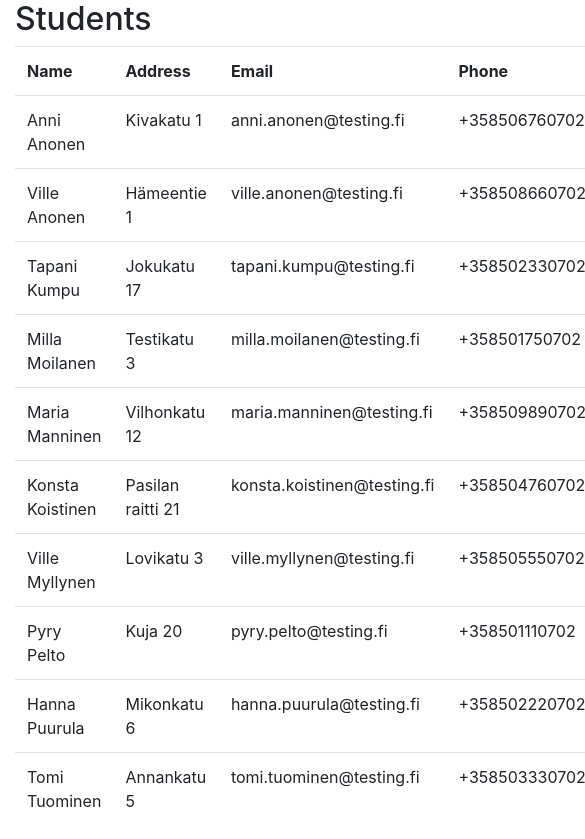
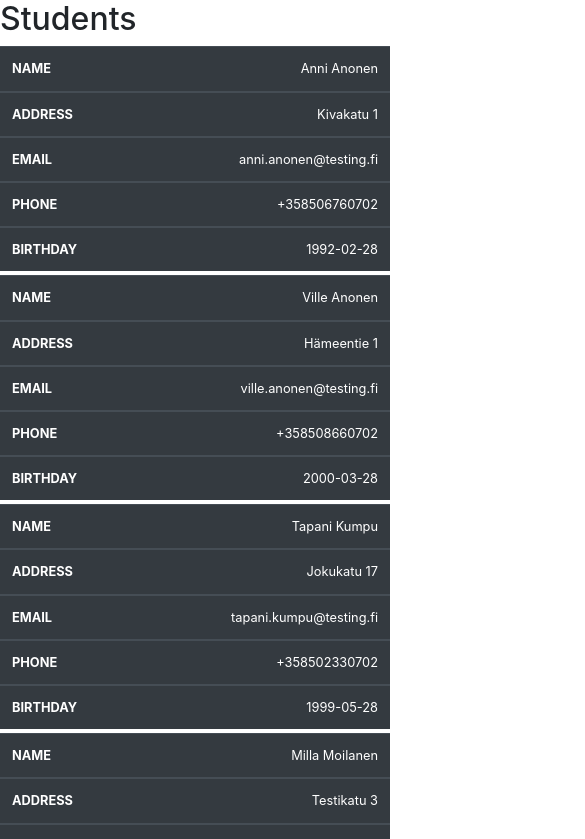
Before and after one commit to JRgraphics/student-manager, a React (Create React App) app: page / in a window 390 px wide. Shown: the top 839 px of the page, 585 px wide, since content can reach past the window. Built offline with nearby package versions, Linux system fonts and the light colour scheme; data requests are answered from the project's data file.

Commit message:
added styling and responsiveness to the student table and created component for studenttable's rows

```diff
--- a/src/components/StudentTable/StudentTable.jsx
+++ b/src/components/StudentTable/StudentTable.jsx
@@ -0,0 +1,53 @@
+import React, { useEffect } from 'react';
+import { connect } from 'react-redux';
+import { fetchStudents } from '../../redux';
+import './StudentTable.sass';
+import StudentTableItem from './StudentTableItem';
+
+function StudentTable({ studentData, fetchStudents}) {
+    useEffect(() => {
+        fetchStudents()
+    }, [])
+    const headers = ["Name", "Address", "Email", "Phone", "Birthday"];
+    return studentData.loading ? (
+        <h2>Loading...</h2>
+    ) : studentData.error ? (
+        <h2>{studentData.error}</h2>
+    ) : (
+        <div>
+            <h2>Students</h2>
+            <table className="table table-dark table-hover p-0 m-0">
+                <tbody>
+                    <tr className="thead">
+                        {
+                        headers.map(header =>
+                            <th scope="col">{header}</th>
+                        )
+                        }
+                    </tr>
+                    {
+                    studentData &&
+                    studentData.student &&
+                    studentData.student.map((value, index) =>
+                        <StudentTableItem value={value} index={index} />
+                        )
+                     }
+                </tbody>
+            </table>
+        </div>
+    )
+}
+
+const mapStateToProps = state => {
+    return {
+        studentData: state.student
+    }
+}
+
+const mapDispatchToProps = dispatch => {
+    return {
+        fetchStudents: () => dispatch(fetchStudents())
+    }
+}
+
+export default connect(mapStateToProps, mapDispatchToProps)(StudentTable);
--- a/src/components/StudentTable/StudentTable.sass
+++ b/src/components/StudentTable/StudentTable.sass
@@ -0,0 +1,63 @@
+
+table
+    border: 1px solid #ccc
+    border-collapse: collapse
+    table-layout: fixed
+
+    caption
+        font-size: 1.25em
+        margin: .5em 0 .75em
+
+    th
+        font-size: .75em
+        text-transform: uppercase
+
+    td
+        font-size: .75em
+
+@media screen and (min-width: 801px)
+    table
+        td
+            font-size: .8em
+
+@media screen and (min-width: 701px) and (max-width: 800px)
+    table
+        td
+            font-size: .7em
+
+
+@media screen and (max-width: 700px)
+  table
+    border: 0
+
+    caption
+        font-size: 1.3em
+
+    .thead
+        position: absolute
+        height: 1px
+        width: 1px
+        border: none
+        clip: rect(0 0 0 0)
+        margin: -1px
+        padding: 0
+        overflow: hidden
+
+    tr
+        display: block
+        border-bottom: 4px solid #fff
+
+    td
+        display: block
+        border-bottom: 1px solid #fff
+        font-size: .8em
+        text-align: right
+
+    td::before
+        content: attr(data-label)
+        float: left
+        font-weight: bold
+        text-transform: uppercase
+
+    td:last-child
+        border-bottom: 0
--- /dev/null
+++ b/src/components/StudentTable/StudentTableItem.jsx
@@ -0,0 +1,15 @@
+import React from 'react';
+
+function StudentTableItem(props) {
+    return (
+        <tr key={props.index}>
+            <td data-label="Name">{props.value.name}</td>
+            <td data-label="Address">{props.value.address}</td>
+            <td data-label="Email">{props.value.email}</td>
+            <td data-label="Phone">{props.value.phone}</td>
+            <td data-label="Birthday">{props.value.birthday}</td>
+        </tr>
+    )
+}
+
+export default StudentTableItem
--- a/src/components/pages/Home/Home.jsx
+++ b/src/components/pages/Home/Home.jsx
@@ -1,56 +1,12 @@
 import React, { useEffect } from 'react';
-import { connect } from 'react-redux';
-import { fetchStudents } from '../../../redux';
+import StudentTable from '../../StudentTable/StudentTable';
 
-function Home({ studentData, fetchStudents}) {
-    useEffect(() => {
-        fetchStudents()
-    }, [])
-    return studentData.loading ? (
-        <h2>Loading...</h2>
-    ) : studentData.error ? (
-        <h2>{studentData.error}</h2>
-    ) : (
-        <div className="container">
-            <h2>Students</h2>
-            <table className="table">
-                <tbody>
-                    <tr>
-                        <th scope="col">Name</th>
-                        <th scope="col">Address</th>
-                        <th scope="col">Email</th>
-                        <th scope="col">Phone</th>
-                        <th scope="col">Birthday</th>
-                    </tr>
-                    {
-                    studentData &&
-                    studentData.student &&
-                    studentData.student.map((value, index) =>
-                        <tr key={index}>
-                            <td>{value.name}</td>
-                            <td>{value.address}</td>
-                            <td>{value.email}</td>
-                            <td>{value.phone}</td>
-                            <td>{value.birthday}</td>
-                        </tr>
-                        )
-                     }
-                </tbody>
-            </table>
+function Home() {
+    return (
+        <div>
+            <StudentTable />
         </div>
     )
 }
 
-const mapStateToProps = state => {
-    return {
-        studentData: state.student
-    }
-}
-
-const mapDispatchToProps = dispatch => {
-    return {
-        fetchStudents: () => dispatch(fetchStudents())
-    }
-}
-
-export default connect(mapStateToProps, mapDispatchToProps)(Home);
+export default Home;
```
